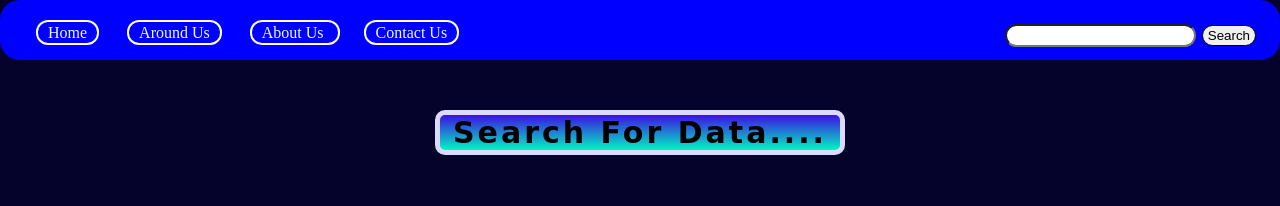
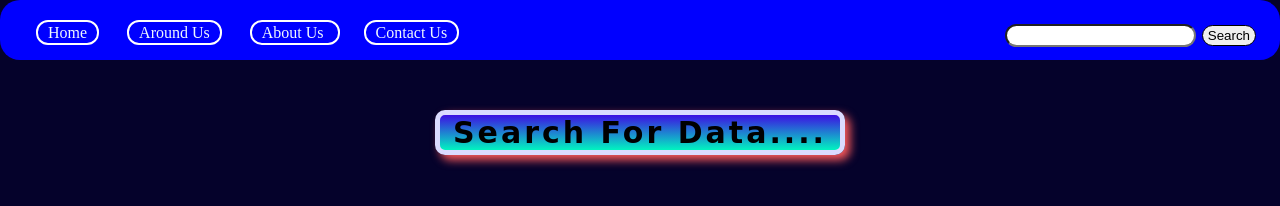
Before and after one commit to JD-ANNALECT/Rework_WeatherAPP, a plain HTML site: page weather_rework-main/Rework/index.html in a window 1280 px wide. Drawn offline with Linux system fonts and the light colour scheme.

Commit message:
Update index.css

```diff
--- a/weather_rework-main/Rework/index.css
+++ b/weather_rework-main/Rework/index.css
@@ -53,6 +53,7 @@ a:hover{
  font-size: 30px;
  /* height: fit-content; */
  width:400px;
+ box-shadow:5px 5px 10px rgb(255, 91, 91);
  border-radius: 10px;
  text-align: center;
  align-items: center;
```
